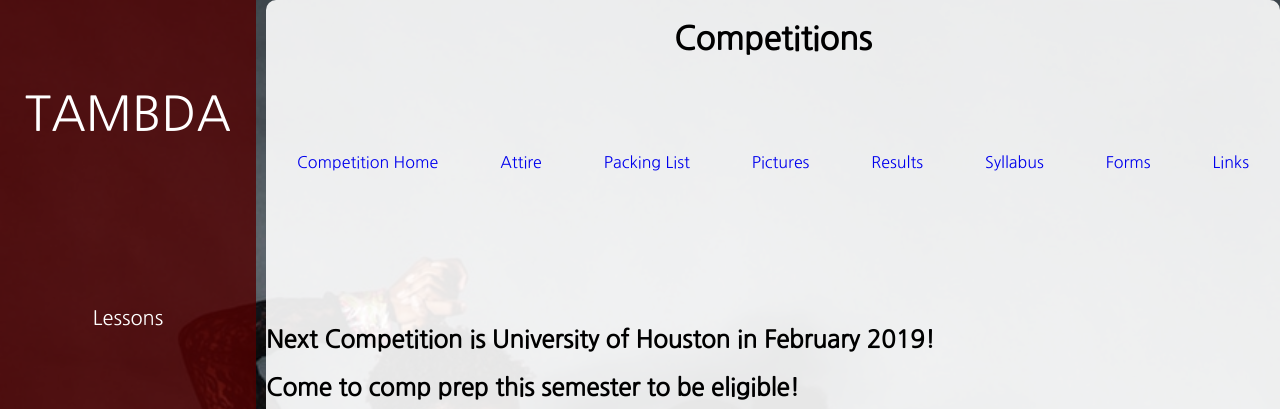
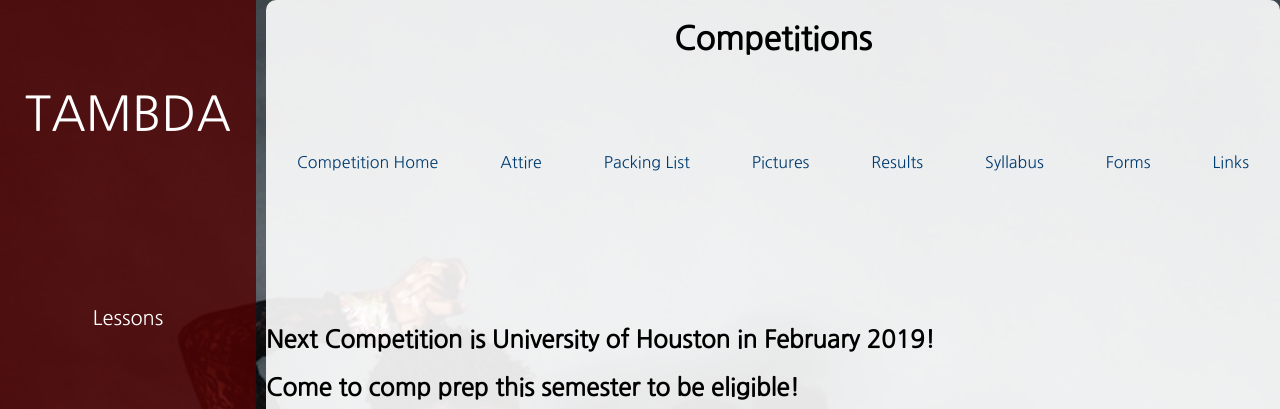
Before and after one commit to K20shores/TAMBDA, a Django app: page /competitions/ in a window 1280 px wide. Shown: the top 409 px of the page. Run offline with Django 3.2, Linux system fonts and the light colour scheme.

Commit message:
setting anchor color on competition page

```diff
--- a/tambda/static/css/competitions.css
+++ b/tambda/static/css/competitions.css
@@ -35,6 +35,7 @@
 }
 
 .main-content .navigation a {
+  color:#003C71;
   text-decoration: none;
 }
 
```
